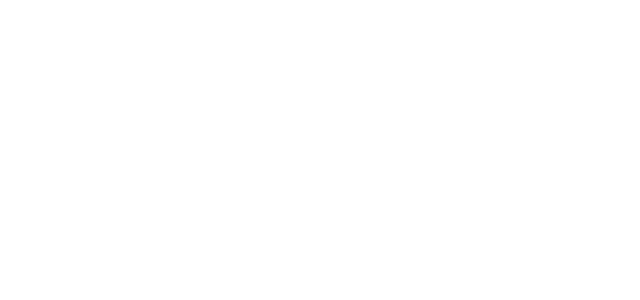
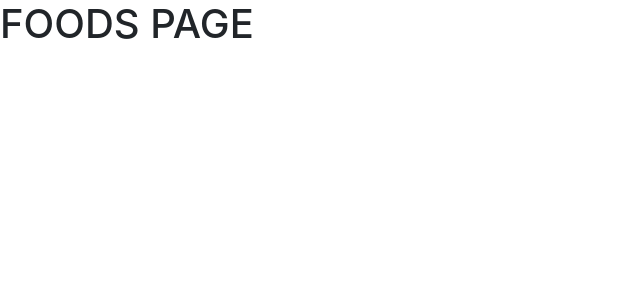
Before and after one commit to rafaratier/recipes-app, a React (Create React App) app: page /foods in a window 1280 px wide. Shown: the top 300 px of the page, without its empty margins (0-640 px from the left). Built offline with nearby package versions, Linux system fonts and the light colour scheme.

Commit message:
correção tela principal de cada tipo de receita

```diff
--- a/src/App.js
+++ b/src/App.js
@@ -1,7 +1,8 @@
 import React from 'react';
 import { BrowserRouter, Route } from 'react-router-dom';
 import RecipeProvider from './context/RecipeProvider';
-import TelaPrincipalDeReceitas from './pages/TelaPrincipalDeReceitas';
+import FoodsPage from './pages/FoodsPage';
+import DrinksPage from './pages/DrinksPage';
 import 'bootstrap/dist/css/bootstrap.min.css';
 import './App.css';
 
@@ -9,7 +10,8 @@
   return (
     <RecipeProvider>
       <BrowserRouter>
-        <Route path="/teladereceitas" component={ TelaPrincipalDeReceitas } />
+        <Route path="/foods" component={ FoodsPage } />
+        <Route path="/drinks" component={ DrinksPage } />
       </BrowserRouter>
     </RecipeProvider>
   );
--- /dev/null
+++ b/src/pages/DrinksPage.js
@@ -0,0 +1,9 @@
+import React from 'react';
+
+const DrinksPage = () => (
+  <div>
+    <h1>DRINKS PAGE</h1>
+  </div>
+);
+
+export default DrinksPage;
--- /dev/null
+++ b/src/pages/FoodsPage.js
@@ -0,0 +1,11 @@
+import React from 'react';
+
+function FoodsPage() {
+  return (
+    <div>
+      <h1>FOODS PAGE</h1>
+    </div>
+  );
+}
+
+export default FoodsPage;
--- a/src/pages/TelaPrincipalDeReceitas.js
+++ /dev/null
@@ -1,11 +0,0 @@
-import React from 'react';
-
-function TelaPrincipalDeReceitas() {
-  return (
-    <div>
-      <h1>TELA DE PRINCIPAL DE RECEITAS</h1>
-    </div>
-  );
-}
-
-export default TelaPrincipalDeReceitas;
```
